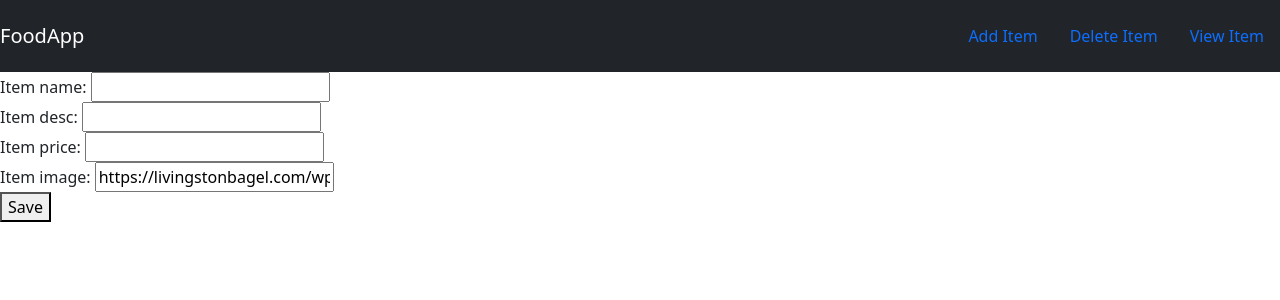
After one commit to wolesijohn/Foodmenuapp, a Django app: page /food/add in a window 1280 px wide. The commit adds this page. Shown: the top 300 px of the page. Run offline with Django 5.2, Linux system fonts and the light colour scheme.

Commit message:
additon of delete & update features on the app

```diff
--- a/food/Templates/food/base.html
+++ b/food/Templates/food/base.html
@@ -12,7 +12,7 @@
     <nav class="navbar navbar-dark bg-dark">
         <a href="#" class="navbar-brand">FoodApp</a>
         <div class="navbar">
-            <a class="nav-item nav-link" href="#">Add Item</a>
+            <a class="nav-item nav-link" href="{% url 'food:create_item' %}">Add Item</a>
             <a class="nav-item nav-link" href="#">Delete Item</a>
             <a class="nav-item nav-link" href="#">View Item</a>
         </div>
--- a/food/Templates/food/detail.html
+++ b/food/Templates/food/detail.html
@@ -9,6 +9,7 @@
         <h3>{{item.item_name}}</h3>
         <h5>{{item.item_desc}}</h5>
         <h6>${{item.item_price}}</h6>
+        <a href="{% url 'food:delete_item' item.id %}">Delete</a>
     </div>
 
 
--- a/food/Templates/food/index.html
+++ b/food/Templates/food/index.html
@@ -22,6 +22,7 @@
             <h3>{{item.item_name}}</h3>
             <h5>{{item.item_desc}}</h5>
             <h6>${{item.item_price}}</h6>
+
         </div>
         <div class="col-md-2">
             <a href="{% url 'food:details' item.id %}" class="btn btn-sucess">Details</a>
--- /dev/null
+++ b/food/Templates/food/item-form.html
@@ -0,0 +1,8 @@
+{% extends 'food/base.html' %}
+{% block body %}
+<form method="POST">
+    {% csrf_token %}
+    {{ form }}
+    <button type="submit">Save</button>
+</form>
+{% endblock %}
--- /dev/null
+++ b/food/forms.py
@@ -0,0 +1,7 @@
+from django import forms
+from .models import Item
+
+class ItemForm(forms.ModelForm):
+    class Meta:
+        model=Item
+        fields=['item_name','item_desc','item_price','item_image']
--- a/food/urls.py
+++ b/food/urls.py
@@ -5,4 +5,8 @@ urlpatterns=[
     path('',views.index,name='index'),
     path('<int:item_id>/',views.details,name='details'),
     path('items/',views.items,name='items'),
+    path('add',views.create_item,name="create_item"),
+    path('update/<int:id>/',views.update_item,name="update_item"),
+    path('delete/<int:id>/',views.delete_item,name="delete_item"),
+
 ]
--- a/food/views.py
+++ b/food/views.py
@@ -1,7 +1,8 @@
-from django.shortcuts import render
+from django.shortcuts import render,redirect
 from django.http import HttpResponse
 from .models import Item
 from django.template import loader
+from .forms import ItemForm
 # Create your views here.
 def index(request):
     list_item=Item.objects.all()
@@ -19,3 +20,24 @@ def details(request,item_id):
         'item':item,
     }
     return render(request,'food/detail.html',context)
+def create_item(request):
+    form= ItemForm(request.POST or None)
+    if form.is_valid():
+        form.save()
+        return redirect ('food:index')
+    return render(request,'food/item-form.html',{'form':form})
+
+def update_item(request,id):
+    item=Item.objects.get(id=id)
+    form=ItemForm(request.POST or None, instance=item)
+    if form.is_valid():
+        form.save()
+        return redirect ('food:index')
+    return render (request,'food/item-form.html',{'form':form,'item':item})
+
+def delete_item(request,id):
+    item=Item.objects.get(id=id)
+    if request.method=="POST":
+        item.delete()
+        return redirect('food:index')
+    return render (request, 'food/delete-item.html',{'item':item})
```
Also changed, not shown: food/Templates/food/delete-item.html (added, +7 -0 lines), db.sqlite3.
